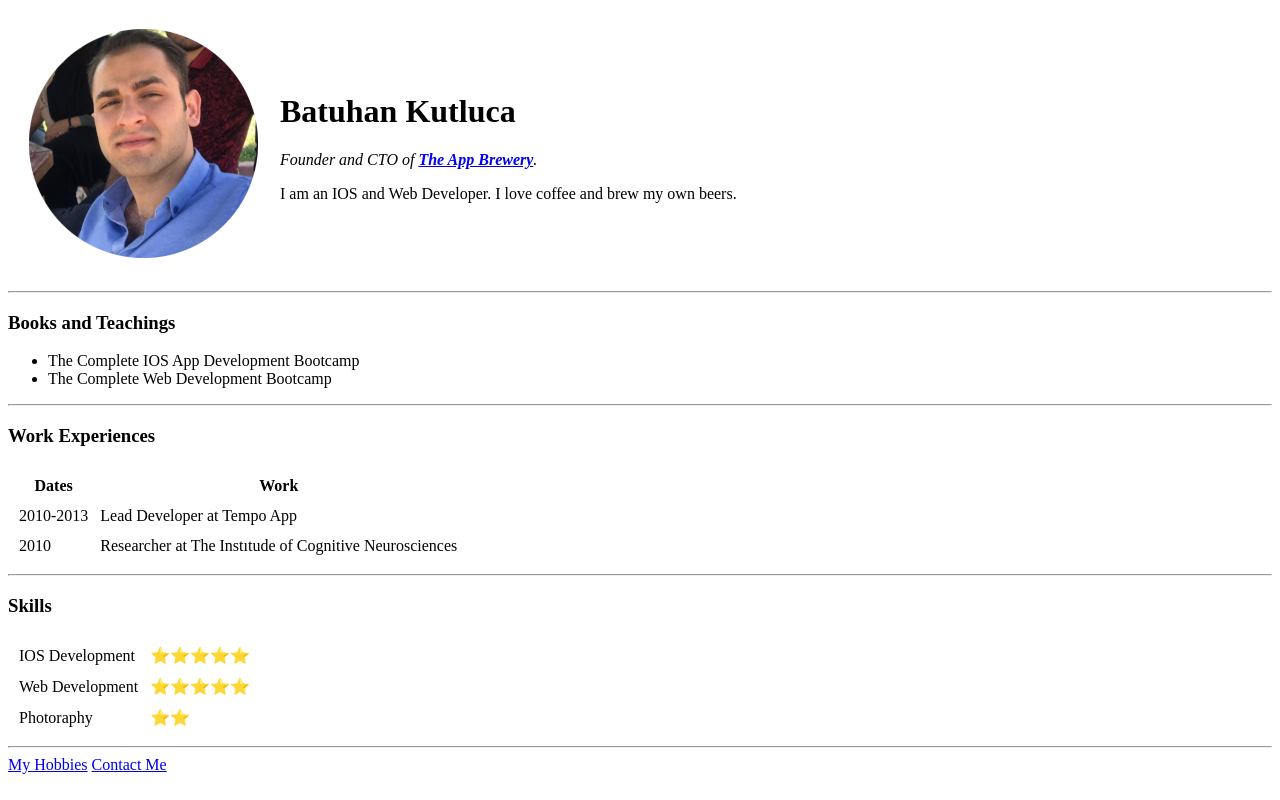
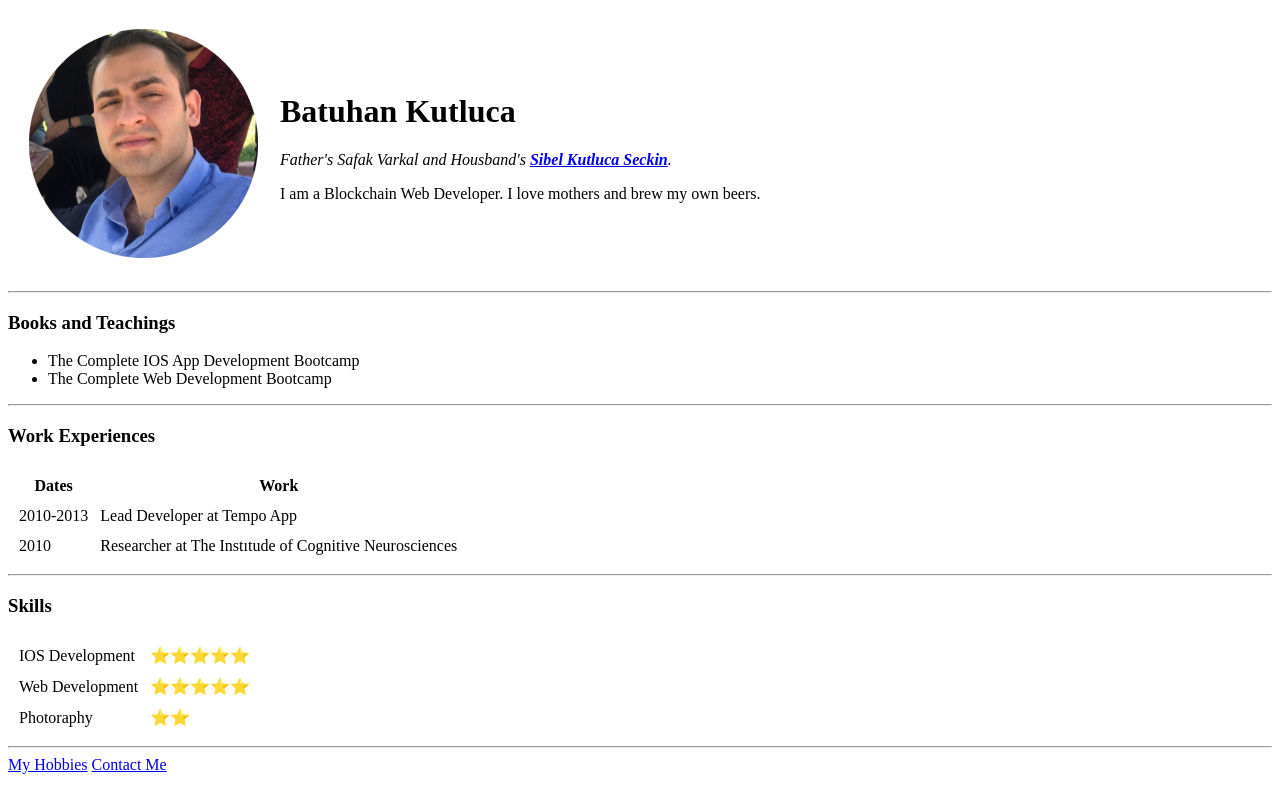
Before and after one commit to kutlucabatuhan/cv, a plain HTML site: page index.html in a window 1280 px wide. Drawn offline with Linux system fonts and the light colour scheme.

Commit message:
Update index.html

```diff
--- a/index.html
+++ b/index.html
@@ -10,8 +10,8 @@
             <td><img src="/images/batuhan.png" alt="batuhan profile picture"></td>
             <td>
                 <h1>Batuhan Kutluca</h1>
-                <p><em>Founder and CTO of <strong><a href="https://www.appbrewery.co/">The App Brewery</a></strong>.</em></p>
-                <p>I am an IOS and Web Developer. I love coffee and brew my own beers.</p>
+                <p><em>Father's Safak Varkal and Housband's <strong><a href="https://www.instagram.com/sibelbayseckin/">Sibel Kutluca Seckin</a></strong>.</em></p>
+                <p>I am a Blockchain Web Developer. I love mothers and brew my own beers.</p>
             </td>
         </tr>
     </table>
```
